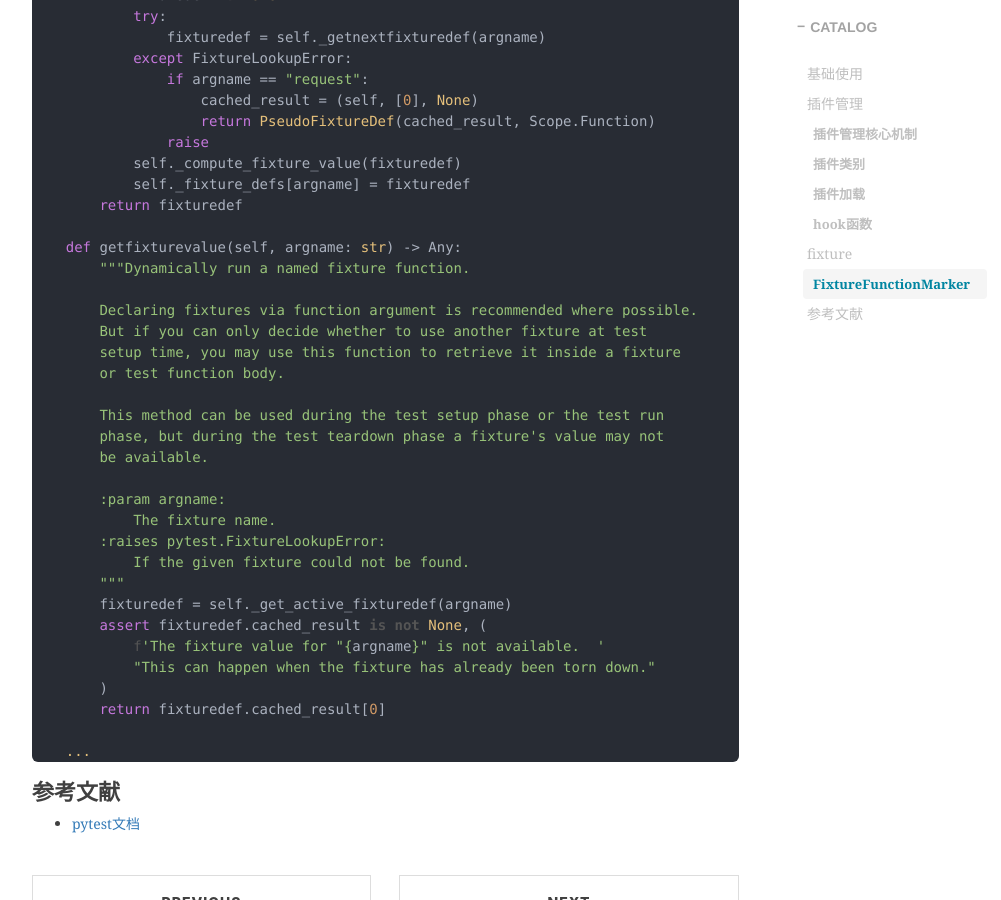
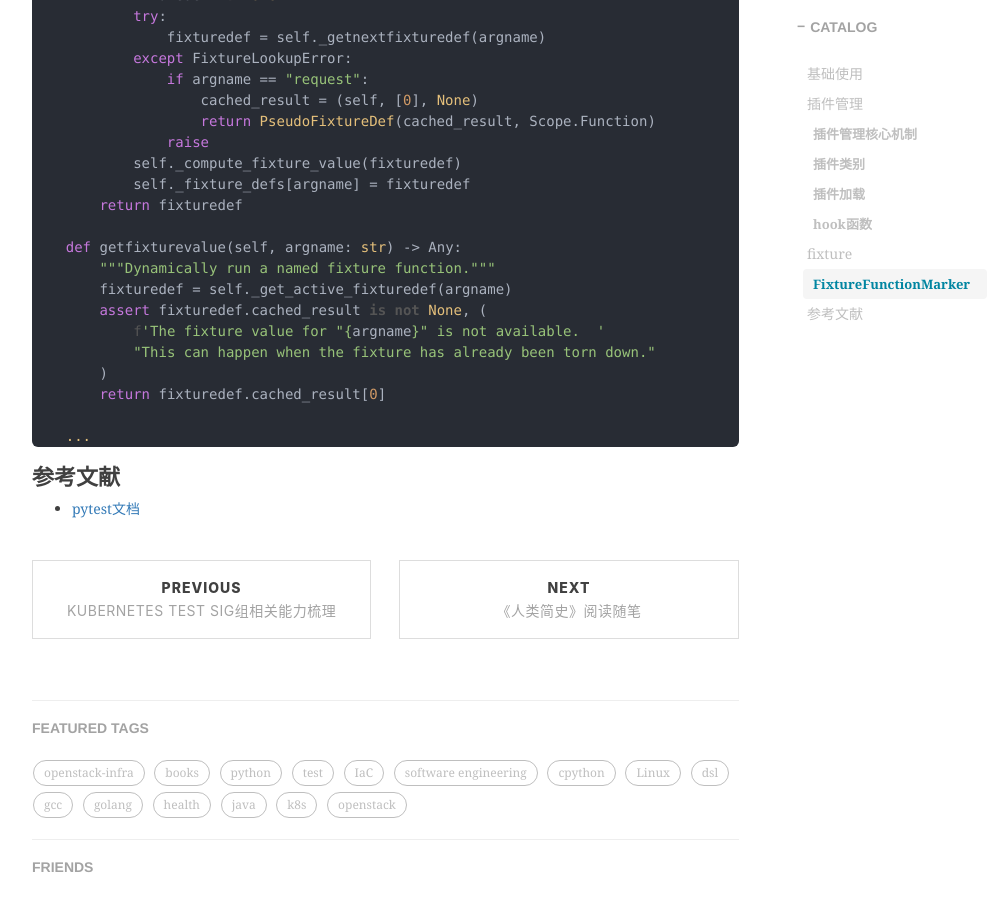
Before and after one commit to shihai1991/shihai1991.github.io, a Jekyll site: the page built from _posts/2023-07-17-pytest学习.md, in a window 1280 px wide and 900 px high, scrolled down 1981 px. Shown: the whole window, without its empty margins (233-1234 px from the left). Built offline with Jekyll 4.4.1, drawn with Linux system fonts in a browser that asks for light colours; nearby versions of some CDN libraries; comment, search, counter and statistics services are not loaded.

Commit message:
Update 2023-07-17-pytest学习.md

```diff
--- a/_posts/2023-07-17-pytest学习.md
+++ b/_posts/2023-07-17-pytest学习.md
@@ -80,22 +80,7 @@ class FixtureRequest(abc.ABC):
         return fixturedef
 
     def getfixturevalue(self, argname: str) -> Any:
-        """Dynamically run a named fixture function.
-
-        Declaring fixtures via function argument is recommended where possible.
-        But if you can only decide whether to use another fixture at test
-        setup time, you may use this function to retrieve it inside a fixture
-        or test function body.
-
-        This method can be used during the test setup phase or the test run
-        phase, but during the test teardown phase a fixture's value may not
-        be available.
-
-        :param argname:
-            The fixture name.
-        :raises pytest.FixtureLookupError:
-            If the given fixture could not be found.
-        """
+        """Dynamically run a named fixture function."""
         fixturedef = self._get_active_fixturedef(argname)
         assert fixturedef.cached_result is not None, (
             f'The fixture value for "{argname}" is not available.  '
```
